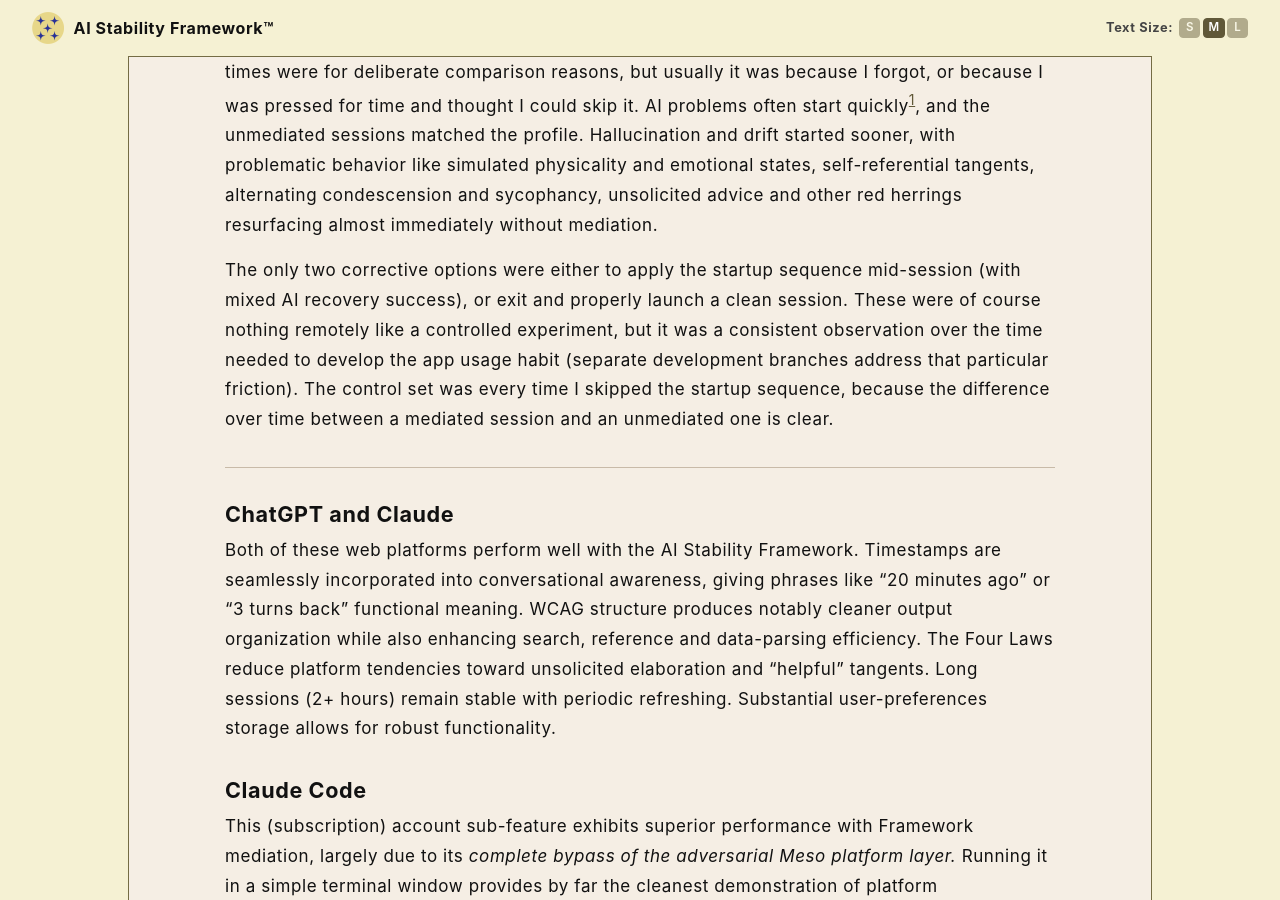
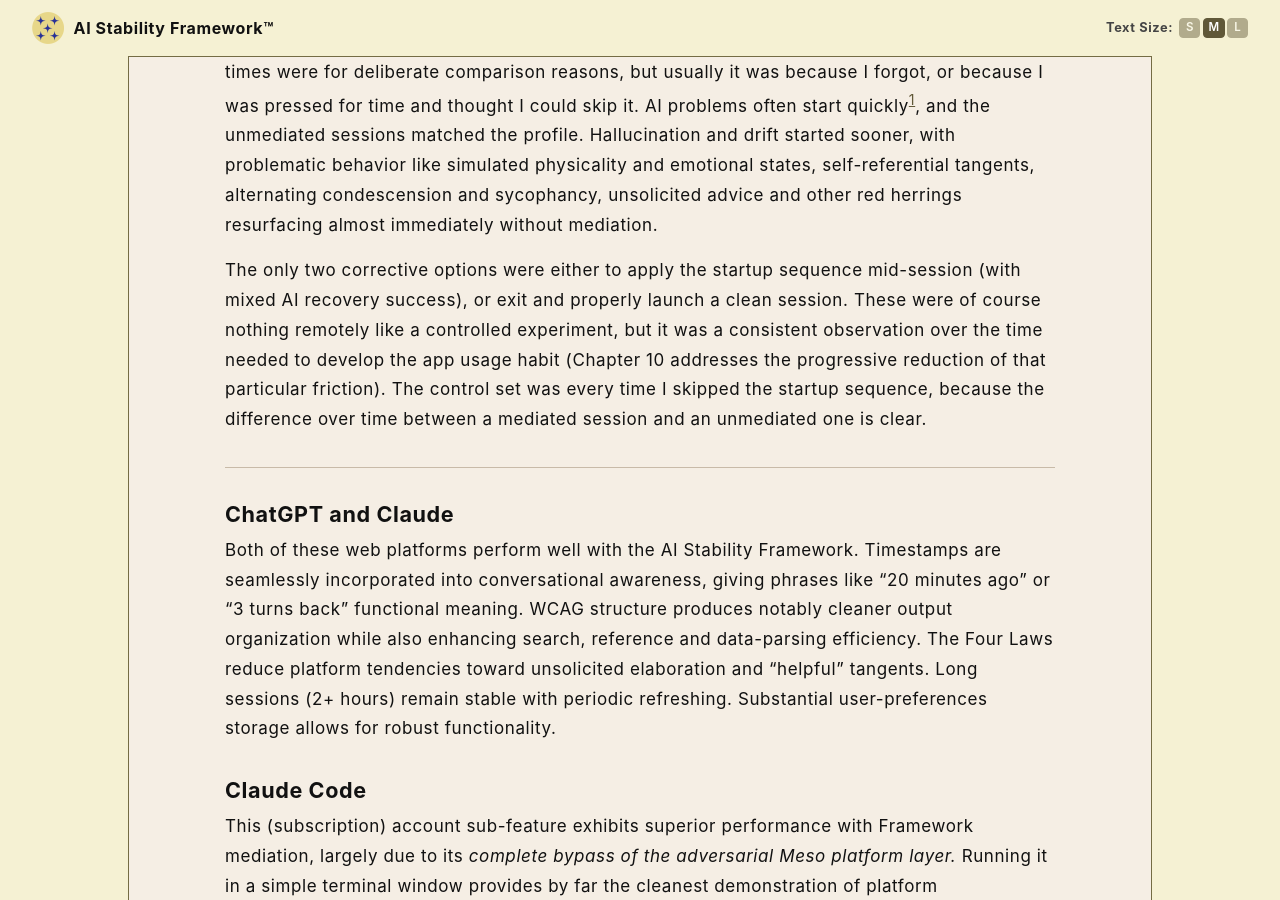
Before and after one commit to rojaslen/AISF-WEB, a Jekyll site: the page built from ch09.md, in a window 1280 px wide and 900 px high, scrolled down 805 px. Built offline with Jekyll 4.4.1, drawn with Linux system fonts in a browser that asks for light colours; some web fonts are replaced.

Commit message:
Update ch09.md

```diff
--- a/ch09.md
+++ b/ch09.md
@@ -15,7 +15,7 @@
 
 A methodology gradually emerged from the workflow. I would occasionally start a session directly in the platform's native chat interface without running the startup sequence first. A few times were for deliberate comparison reasons, but usually it was because I forgot, or because I was pressed for time and thought I could skip it. AI problems often start quickly[^9a], and the unmediated sessions matched the profile. Hallucination and drift started sooner, with problematic behavior like simulated physicality and emotional states, self-referential tangents, alternating condescension and sycophancy, unsolicited advice and other red herrings resurfacing almost immediately without mediation.
 
-The only two corrective options were either to apply the startup sequence mid-session (with mixed AI recovery success), or exit and properly launch a clean session. These were of course nothing remotely like a controlled experiment, but it was a consistent observation over the time needed to develop the app usage habit (separate development branches address that particular friction). The control set was every time I skipped the startup sequence, because the difference over time between a mediated session and an unmediated one is clear.
+The only two corrective options were either to apply the startup sequence mid-session (with mixed AI recovery success), or exit and properly launch a clean session. These were of course nothing remotely like a controlled experiment, but it was a consistent observation over the time needed to develop the app usage habit (Chapter 10 addresses  the progressive reduction of that particular friction). The control set was every time I skipped the startup sequence, because the difference over time between a mediated session and an unmediated one is clear.
 
 ---
 
```
